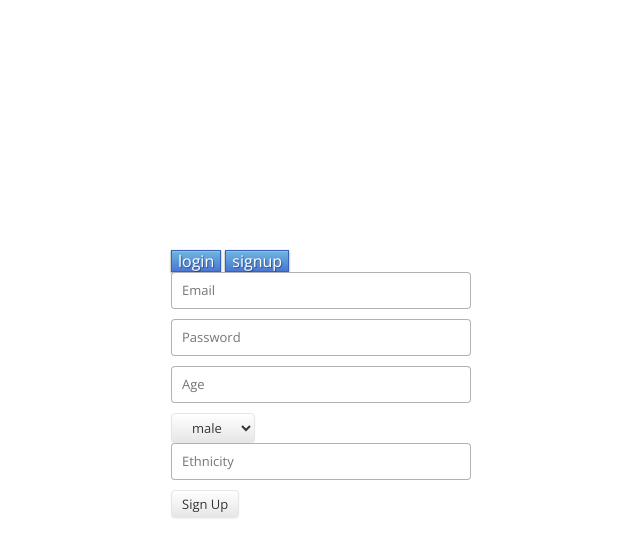
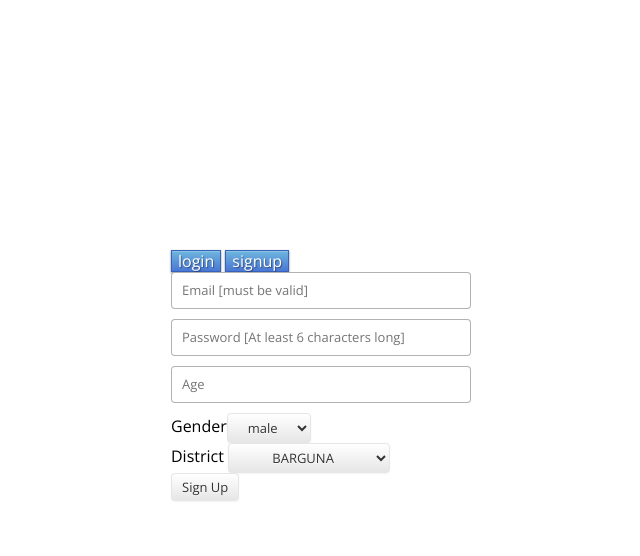
Before and after one commit to tausiftt5238/voiceCollection, a plain HTML site: page index.html in a window 1280 px wide. Both pictures are taken after a click on the button "signup". Shown: the whole page, without its empty margins (319-959 px from the left). Drawn offline with nearby package versions, Linux system fonts and the light colour scheme; no server answers.

```diff
--- /dev/null
+++ b/addDistrict.js
@@ -0,0 +1,76 @@
+var districts = [
+    "BARGUNA",
+    "BARISAL",
+    "BHOLA",
+    "JHALOKATI",
+    "PATUAKHALI",
+    "PIROJPUR",
+    "BANDARBAN",
+    "BRAHMANBARIA",
+    "CHANDPUR",
+    "CHITTAGONG",
+    "COMILLA",
+    "COX'S BAZAR",
+    "FENI",
+    "KHAGRACHHARI",
+    "LAKSHMIPUR",
+    "NOAKHALI",
+    "RANGAMATI",
+    "DHAKA",
+    "FARIDPUR",
+    "GAZIPUR",
+    "GOPALGANJ",
+    "JAMALPUR",
+    "KISHOREGONJ",
+    "MADARIPUR",
+    "MANIKGANJ",
+    "MUNSHIGANJ",
+    "MYMENSINGH",
+    "NARAYANGANJ",
+    "NARSINGDI",
+    "NETRAKONA",
+    "RAJBARI",
+    "SHARIATPUR",
+    "SHERPUR",
+    "TANGAIL",
+    "BAGERHAT",
+    "CHUADANGA",
+    "JESSORE",
+    "JHENAIDAH",
+    "KHULNA",
+    "KUSHTIA",
+    "MAGURA",
+    "MEHERPUR",
+    "NARAIL",
+    "SATKHIRA",
+    "BOGRA",
+    "CHAPAINABABGANJ",
+    "JOYPURHAT",
+    "PABNA",
+    "NAOGAON",
+    "NATORE",
+    "RAJSHAHI",
+    "SIRAJGANJ",
+    "DINAJPUR",
+    "GAIBANDHA",
+    "KURIGRAM",
+    "LALMONIRHAT",
+    "NILPHAMARI",
+    "PANCHAGARH",
+    "RANGPUR",
+    "THAKURGAON",
+    "HABIGANJ",
+    "MAULVIBAZAR",
+    "SUNAMGANJ",
+    "SYLHET"];
+
+
+function addDistrict(){
+    var sel = document.getElementById('txtEthnicity');
+    for(var i = 0 ; i < districts.length; i++){
+        var opt = document.createElement('option');
+        opt.innerHTML = districts[i];
+        opt.value = districts[i];
+        sel.appendChild(opt);
+    }
+}
--- a/index.html
+++ b/index.html
@@ -6,6 +6,7 @@
 
     <link rel="stylesheet" href="https://cdnjs.cloudflare.com/ajax/libs/normalize/5.0.0/normalize.min.css">
     <script src="https://www.gstatic.com/firebasejs/live/3.1/firebase.js"></script>
+    <script src="addDistrict.js"></script>
 
     <style>
         /* NOTE: The styles were added inline because Prefixfree needs access to your styles and they must be inlined if they are on local disk! */
@@ -92,14 +93,16 @@
             <button class="btn-primary" onclick="showLogin()">login</button>
             <button class="btn-primary" onclick="showSignUp()">signup</button>
         </div>
-        <input id="txtEmail_signup" type="email" placeholder="Email">
-        <input id="txtPassword_signup" type="password" placeholder="Password">
+        <input id="txtEmail_signup" type="email" placeholder="Email [must be valid]">
+        <input id="txtPassword_signup" type="password" placeholder="Password [At least 6 characters long]">
         <input id="txtAge" type="number" placeholder="Age">
-        <select id="txtGender" class="btn btn-secondary">
+        Gender<select id="txtGender" class="btn btn-secondary">
             <option value="male">male</option>
             <option value="female">female</option>
         </select><br>
-        <input id="txtEthnicity" type="text" placeholder="Ethnicity">
+        District <select id="txtEthnicity" class="btn btn-secondary">
+        </select><br>
+        <script>addDistrict();</script>
         <button id="btnSignUp" class="btn btn-secondary">
             Sign Up
         </button>
```
Also changed, not shown: voicerecord.html (+20 -1 lines).
